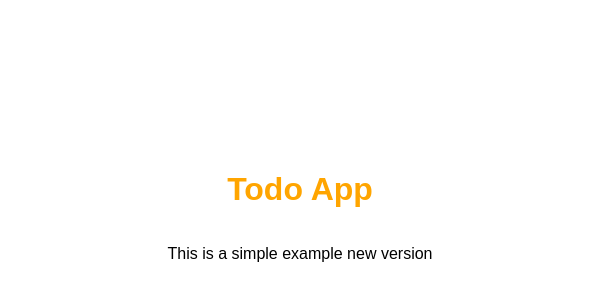
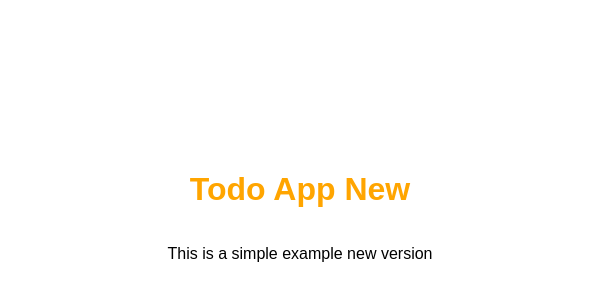
Before and after one commit to dvlprAlamin/delta-update-electron, an Electron app: page src/index.html in a window 600 px wide. Shown: the part 166-468 px from the top of the page. Drawn offline with Linux system fonts and the light colour scheme.

Commit message:
[feat]:update version  and text

```diff
--- a/package.json
+++ b/package.json
@@ -1,6 +1,6 @@
 {
   "name": "delta-update-electron",
-  "version": "2.1.1",
+  "version": "2.1.2",
   "description": "A minimal Electron application",
   "main": "src/main.js",
   "scripts": {
--- a/src/index.html
+++ b/src/index.html
@@ -12,7 +12,7 @@
 
 <body>
   <div id="container">
-    <h1>Todo App</h1>
+    <h1>Todo App New</h1>
     <p>
       This is a simple example new version
     </p>
```
